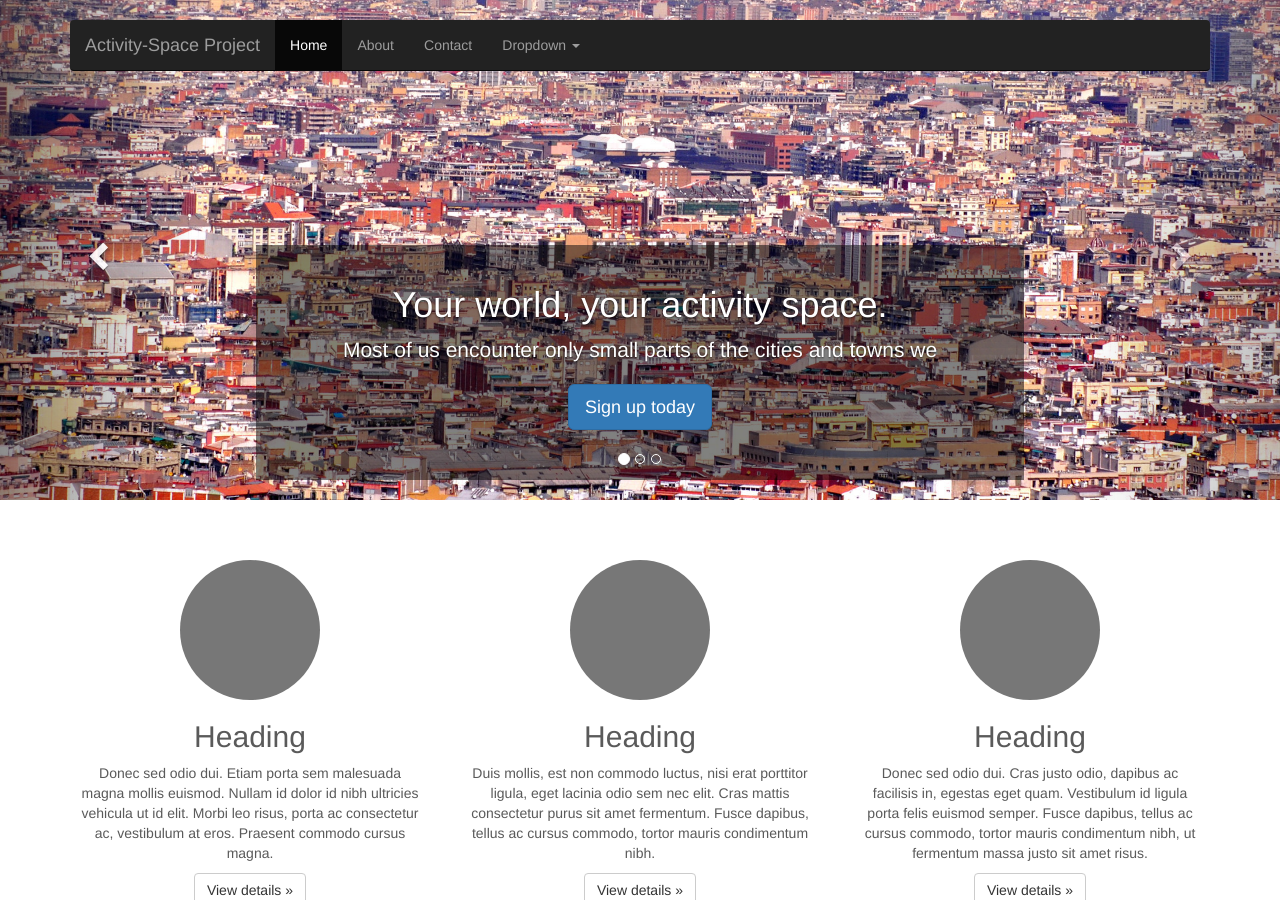
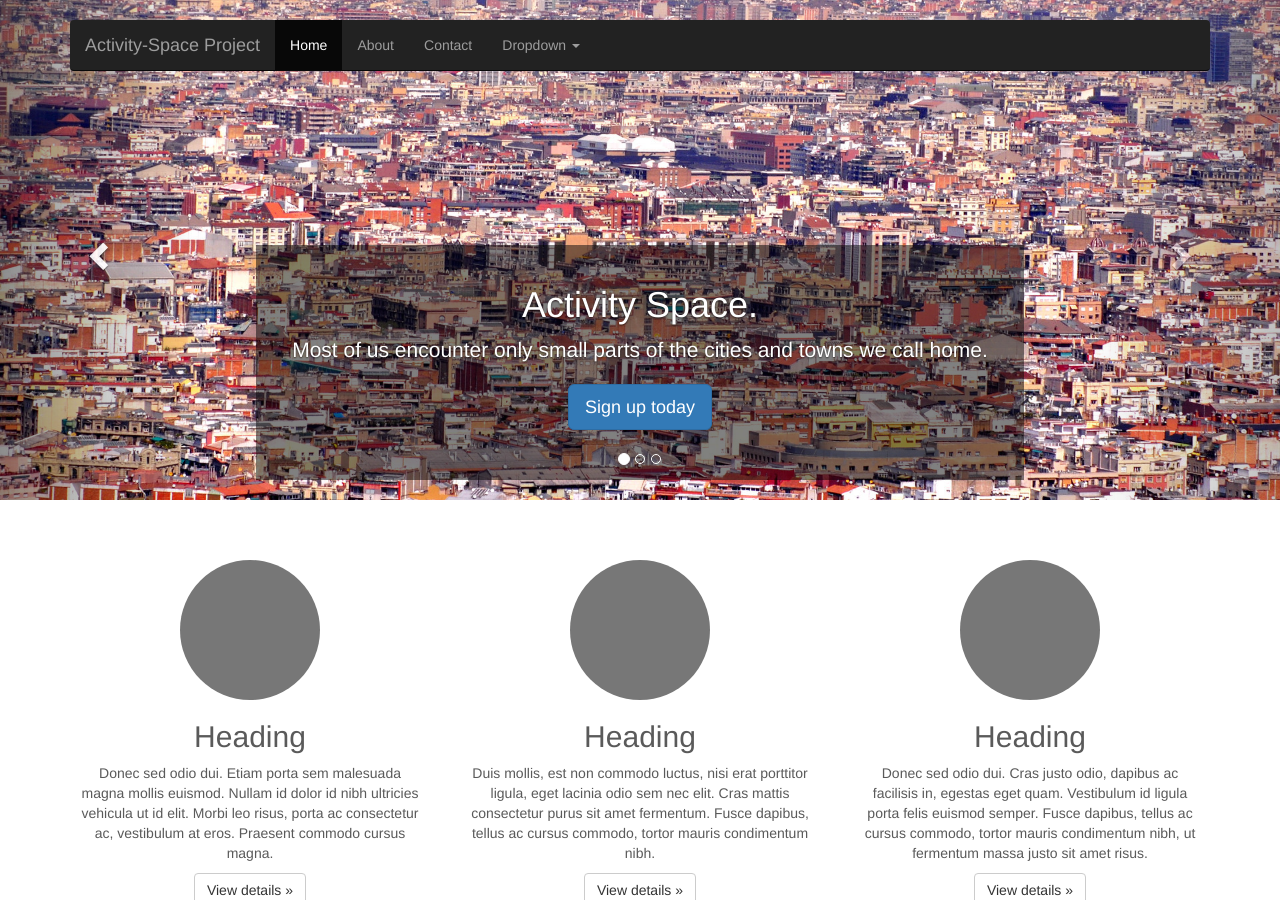
Before and after one commit to ActivitySpaceProject/activityspaceproject, a Jekyll site: the page built from index.html, in a window 1280 px wide and 900 px high. Built offline with Jekyll 4.4.1, drawn with Linux system fonts in a browser that asks for light colours; nearby versions of some CDN libraries.

Commit message:
more caro txt

```diff
--- a/index.html
+++ b/index.html
@@ -53,8 +53,8 @@ title: test
           <img class="first-slide" src="{{ site.url }}/images/Barcelona_ciudad_lite.jpg" alt="First slide">
           <div class="container">
             <div class="carousel-caption semitransparent-dark">
-              <h1>Your world, your activity space.</h1>
-              <p>Most of us encounter only small parts of the cities and towns we</p>
+              <h1>Activity Space.</h1>
+              <p>Most of us encounter only small parts of the cities and towns we call home.</p>
               <p><a class="btn btn-lg btn-primary" href="#" role="button">Sign up today</a></p>
             </div>
           </div>
```
